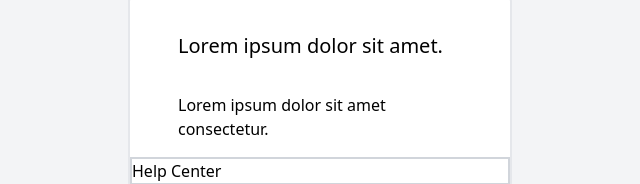
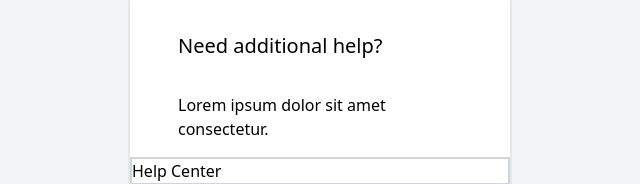
Before and after one commit to maxgate/Email-landing-page, a website: page dist/index.html in a window 1280 px wide. Shown: the part 4916-5100 px from the top of the page, 0-640 px from the left. Drawn offline with Linux system fonts and the light colour scheme; files that its build step writes are made by us from their sources.

Commit message:
tailwind

```diff
--- a/dist/index.html
+++ b/dist/index.html
@@ -916,8 +916,10 @@
         <h3 class="text-4xl text-md font-bold mx-16 px-10 py-24 leading-normal">
           Find answers to your questions
         </h3>
-        <div class="border-solid border-2 border-gray-200 bg-white mx-16 rounded">
-          <h3 class="mx-12 text-xl my-8">Lorem ipsum dolor sit amet.</h3>
+        <div
+          class="border-solid border-2 border-gray-200 bg-white mx-16 rounded"
+        >
+          <h3 class="mx-12 text-xl my-8">Need additional help?</h3>
           <h3 class="mx-12 text-md my-4">
             Lorem ipsum dolor sit amet consectetur.
           </h3>
```
